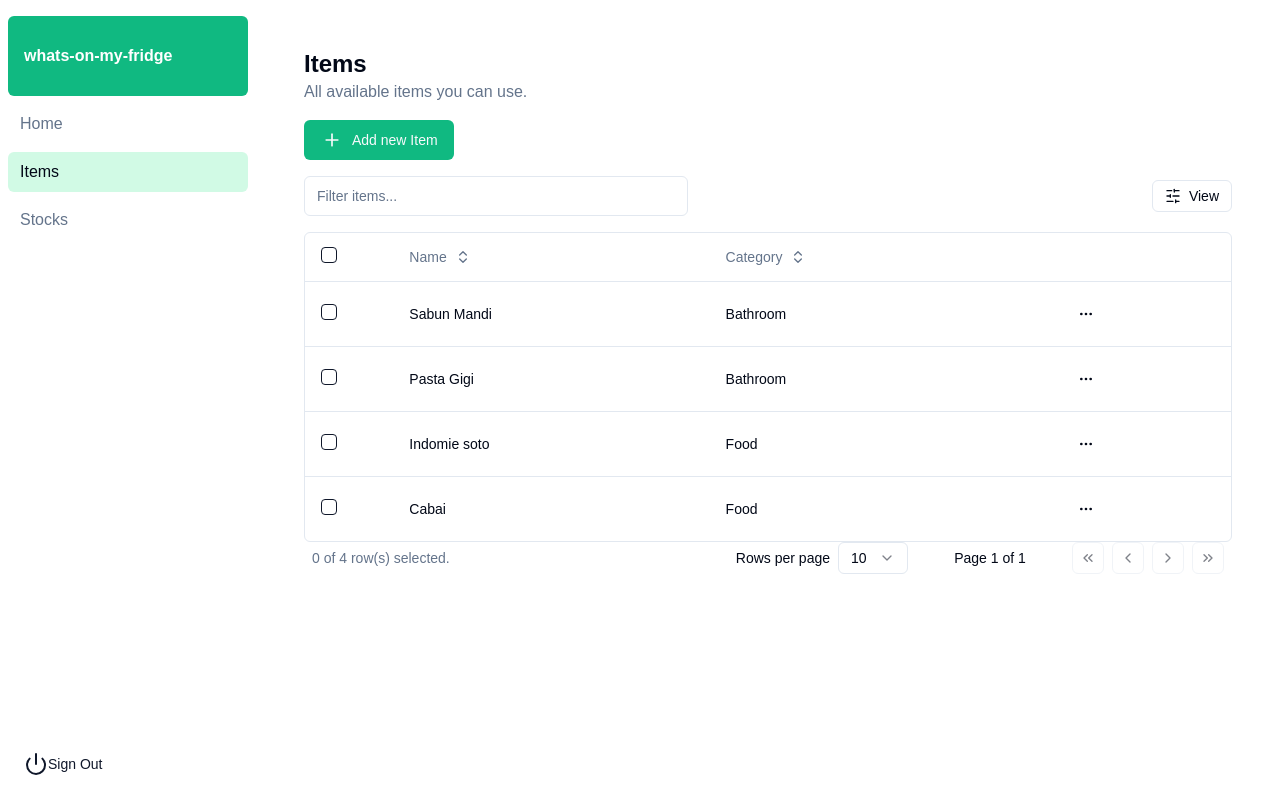
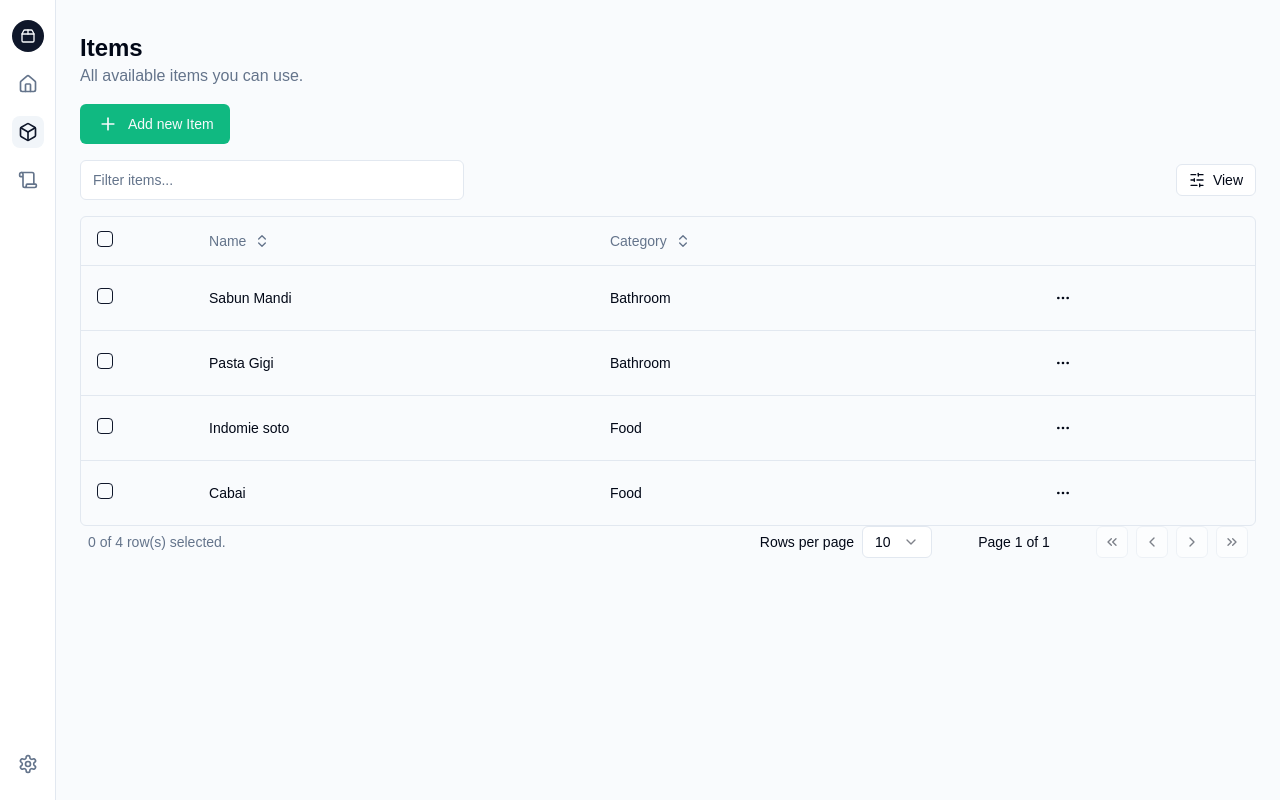
Before and after one commit to rgdmprmd/whats-on-myfridge, a Next.js app: page /dashboard/items in a window 1280 px wide. Built offline with nearby package versions, Linux system fonts and the light colour scheme.

Commit message:
update: use sidenav example from shadcn

```diff
--- a/app/dashboard/items/page.tsx
+++ b/app/dashboard/items/page.tsx
@@ -45,7 +45,7 @@ const ItemsPage = () => {
 				<p className="text-muted-foreground">All available items you can use.</p>
 			</div>
 			<div>
-				<Link href="/dashboard/invoices/create" className={cn(buttonVariants(), "bg-emerald-500 hover:bg-emerald-300")}>
+				<Link href="/dashboard/items/create" className={cn(buttonVariants(), "bg-emerald-500 hover:bg-emerald-300")}>
 					<PlusIcon className="h-5 md:mr-2" /> <span className="hidden md:block">Add new Item </span>
 				</Link>
 				<DataTable columns={columns} data={data} />
--- a/app/dashboard/layout.tsx
+++ b/app/dashboard/layout.tsx
@@ -1,12 +1,14 @@
 import { SideNav } from "@/components/side-nav";
+import { SideNavMobile } from "@/components/side-nav-mobile";
 
 export default function Layout({ children }: { children: React.ReactNode }) {
 	return (
-		<div className="flex h-screen flex-col md:flex-row md:overflow-hidden">
-			<div className="w-full flex-none md:w-64">
-				<SideNav />
+		<div className="flex min-h-screen w-full flex-col bg-muted/40 ">
+			<SideNav />
+			<div className="flex flex-col sm:gap-4 sm:py-4 sm:pl-14">
+				<SideNavMobile />
+				<main className="grid flex-1 items-start gap-4 p-4 sm:px-6 sm:py-0 md:gap-8">{children}</main>
 			</div>
-			<div className="flex-grow p-6 md:overflow-y-auto md:p-12">{children}</div>
 		</div>
 	);
 }
--- /dev/null
+++ b/components/nav-links-mobile.tsx
@@ -0,0 +1,33 @@
+"use client";
+
+import React from "react";
+import { Box, Home, Scroll } from "lucide-react";
+import Link from "next/link";
+import { usePathname } from "next/navigation";
+import { cn } from "@/lib/utils";
+
+const links = [
+	{ name: "Dashboards", href: "/dashboard", icon: Home },
+	{ name: "Items", href: "/dashboard/items", icon: Box },
+	{ name: "Stocks", href: "/dashboard/stocks", icon: Scroll },
+];
+
+const NavLinksMobile = () => {
+	const pathname = usePathname();
+
+	return (
+		<>
+			{links.map((link) => {
+				const LinkIcon = link.icon;
+				return (
+					<Link key={link.href} href={link.href} className={cn("flex items-center gap-4 px-2.5 text-muted-foreground hover:text-foreground", { "text-foreground": pathname === link.href })}>
+						<LinkIcon className="h-5 w-5" />
+						{link.name}
+					</Link>
+				);
+			})}
+		</>
+	);
+};
+
+export default NavLinksMobile;
--- a/components/nav-links.tsx
+++ b/components/nav-links.tsx
@@ -1,15 +1,16 @@
 "use client";
 
 import React from "react";
-import { cn } from "@/lib/utils";
 import Link from "next/link";
 import { usePathname } from "next/navigation";
 import { Box, Home, Scroll } from "lucide-react";
+import { Tooltip, TooltipContent, TooltipTrigger } from "./ui/tooltip";
+import { cn } from "@/lib/utils";
 
 // Map of links to display in the side navigation.
 // Depending on the size of the application, this would be stored in a database.
 const links = [
-	{ name: "Home", href: "/dashboard", icon: Home },
+	{ name: "Dashboards", href: "/dashboard", icon: Home },
 	{ name: "Items", href: "/dashboard/items", icon: Box },
 	{ name: "Stocks", href: "/dashboard/stocks", icon: Scroll },
 ];
@@ -22,10 +23,15 @@ export const NavLinks = () => {
 			{links.map((link) => {
 				const LinkIcon = link.icon;
 				return (
-					<Link key={link.name} href={link.href} className={cn("text-muted-foreground py-1 px-4 hover:bg-emerald-100 hover:text-foreground rounded-md md:flex-none md:justify-start md:p-2 md:px-3", { "text-foreground bg-emerald-100": link.href === pathname })}>
-						<LinkIcon className="w-6 inline-block md:hidden" />
-						<p className="hidden md:block">{link.name}</p>
-					</Link>
+					<Tooltip key={link.href}>
+						<TooltipTrigger asChild>
+							<Link href={link.href} className={cn("flex h-9 w-9 items-center justify-center rounded-lg text-muted-foreground transition-colors hover:text-foreground md:h-8 md:w-8", { "bg-accent text-accent-foreground": pathname == link.href })}>
+								<LinkIcon className="h-5 w-5" />
+								<span className="sr-only">{link.name}</span>
+							</Link>
+						</TooltipTrigger>
+						<TooltipContent side="right">{link.name}</TooltipContent>
+					</Tooltip>
 				);
 			})}
 		</>
--- /dev/null
+++ b/components/side-nav-mobile.tsx
@@ -0,0 +1,34 @@
+import React from "react";
+import { Sheet, SheetContent, SheetTrigger } from "@/components/ui/sheet";
+import { Button } from "@/components/ui/button";
+import { LineChart, Package2, PanelLeft } from "lucide-react";
+import Link from "next/link";
+import NavLinksMobile from "./nav-links-mobile";
+
+export const SideNavMobile = () => {
+	return (
+		<header className="sticky top-0 z-30 flex h-14 items-center gap-4 border-b bg-background px-4 sm:static sm:h-auto sm:border-0 sm:bg-transparent sm:px-6">
+			<Sheet>
+				<SheetTrigger asChild>
+					<Button size="icon" variant="outline" className="sm:hidden">
+						<PanelLeft className="h-5 w-5" />
+						<span className="sr-only">Toggle Menu</span>
+					</Button>
+				</SheetTrigger>
+				<SheetContent side="left" className="sm:max-w-xs">
+					<nav className="grid gap-6 text-lg font-medium">
+						<Link href="/dashboard" className="group flex h-10 w-10 shrink-0 items-center justify-center gap-2 rounded-full bg-primary text-lg font-semibold text-primary-foreground md:text-base">
+							<Package2 className="h-5 w-5 transition-all group-hover:scale-110" />
+							<span className="sr-only">Acme Inc</span>
+						</Link>
+						<NavLinksMobile />
+						<Link href="/dashboard" className="flex items-center gap-4 px-2.5 text-muted-foreground hover:text-foreground">
+							<LineChart className="h-5 w-5" />
+							Settings
+						</Link>
+					</nav>
+				</SheetContent>
+			</Sheet>
+		</header>
+	);
+};
--- a/components/side-nav.tsx
+++ b/components/side-nav.tsx
@@ -1,28 +1,34 @@
 import Link from "next/link";
-import { NavLinks } from "@/components/nav-links";
-import { Button } from "@/components/ui/button";
-import { Power } from "lucide-react";
+// import { NavLinks } from "@/components/nav-links";
+// import { Button } from "@/components/ui/button";
+// import { Power } from "lucide-react";
+import { Tooltip, TooltipContent, TooltipProvider, TooltipTrigger } from "@/components/ui/tooltip";
+import { Package2, Settings } from "lucide-react";
+import { NavLinks } from "./nav-links";
 
 export function SideNav() {
 	return (
-		<div className="flex h-full flex-col px-3 py-4 md:px-2">
-			<Link className="mb-2 flex h-20 items-center justify-start font-semibold bg-emerald-500 text-white rounded-md  p-4 md:h-20" href="/">
-				whats-on-my-fridge
-			</Link>
-			<div className="flex grow flex-row justify-between space-x-2 md:flex-col md:space-x-0 md:space-y-2">
-				<NavLinks />
-				<div className="hidden h-auto w-full grow md:block"></div>
-				<form
-				// action={async () => {
-				// 	"use server";
-				// 	await signOut();
-				// }}
-				>
-					<Button type="submit" variant="link">
-						<Power /> <span className="hidden md:block">Sign Out</span>
-					</Button>
-				</form>
-			</div>
-		</div>
+		<aside className="fixed inset-y-0 left-0 z-10 hidden w-14 flex-col border-r bg-background sm:flex">
+			<TooltipProvider>
+				<nav className="flex flex-col items-center gap-4 px-2 sm:py-5">
+					<Link href="/dashboard" className="group flex h-9 w-9 shrink-0 items-center justify-center gap-2 rounded-full bg-primary text-lg font-semibold text-primary-foreground md:h-8 md:w-8 md:text-base">
+						<Package2 className="h-4 w-4 transition-all group-hover:scale-110" />
+						<span className="sr-only">Acme Inc</span>
+					</Link>
+					<NavLinks />
+				</nav>
+				<nav className="mt-auto flex flex-col items-center gap-4 px-2 sm:py-5">
+					<Tooltip>
+						<TooltipTrigger asChild>
+							<Link href="#" className="flex h-9 w-9 items-center justify-center rounded-lg text-muted-foreground transition-colors hover:text-foreground md:h-8 md:w-8">
+								<Settings className="h-5 w-5" />
+								<span className="sr-only">Settings</span>
+							</Link>
+						</TooltipTrigger>
+						<TooltipContent side="right">Settings</TooltipContent>
+					</Tooltip>
+				</nav>
+			</TooltipProvider>
+		</aside>
 	);
 }
--- /dev/null
+++ b/components/ui/sheet.tsx
@@ -0,0 +1,140 @@
+"use client"
+
+import * as React from "react"
+import * as SheetPrimitive from "@radix-ui/react-dialog"
+import { cva, type VariantProps } from "class-variance-authority"
+import { X } from "lucide-react"
+
+import { cn } from "@/lib/utils"
+
+const Sheet = SheetPrimitive.Root
+
+const SheetTrigger = SheetPrimitive.Trigger
+
+const SheetClose = SheetPrimitive.Close
+
+const SheetPortal = SheetPrimitive.Portal
+
+const SheetOverlay = React.forwardRef<
+  React.ElementRef<typeof SheetPrimitive.Overlay>,
+  React.ComponentPropsWithoutRef<typeof SheetPrimitive.Overlay>
+>(({ className, ...props }, ref) => (
+  <SheetPrimitive.Overlay
+    className={cn(
+      "fixed inset-0 z-50 bg-black/80  data-[state=open]:animate-in data-[state=closed]:animate-out data-[state=closed]:fade-out-0 data-[state=open]:fade-in-0",
+      className
+    )}
+    {...props}
+    ref={ref}
+  />
+))
+SheetOverlay.displayName = SheetPrimitive.Overlay.displayName
+
+const sheetVariants = cva(
+  "fixed z-50 gap-4 bg-background p-6 shadow-lg transition ease-in-out data-[state=open]:animate-in data-[state=closed]:animate-out data-[state=closed]:duration-300 data-[state=open]:duration-500",
+  {
+    variants: {
+      side: {
+        top: "inset-x-0 top-0 border-b data-[state=closed]:slide-out-to-top data-[state=open]:slide-in-from-top",
+        bottom:
+          "inset-x-0 bottom-0 border-t data-[state=closed]:slide-out-to-bottom data-[state=open]:slide-in-from-bottom",
+        left: "inset-y-0 left-0 h-full w-3/4 border-r data-[state=closed]:slide-out-to-left data-[state=open]:slide-in-from-left sm:max-w-sm",
+        right:
+          "inset-y-0 right-0 h-full w-3/4  border-l data-[state=closed]:slide-out-to-right data-[state=open]:slide-in-from-right sm:max-w-sm",
+      },
+    },
+    defaultVariants: {
+      side: "right",
+    },
+  }
+)
+
+interface SheetContentProps
+  extends React.ComponentPropsWithoutRef<typeof SheetPrimitive.Content>,
+    VariantProps<typeof sheetVariants> {}
+
+const SheetContent = React.forwardRef<
+  React.ElementRef<typeof SheetPrimitive.Content>,
+  SheetContentProps
+>(({ side = "right", className, children, ...props }, ref) => (
+  <SheetPortal>
+    <SheetOverlay />
+    <SheetPrimitive.Content
+      ref={ref}
+      className={cn(sheetVariants({ side }), className)}
+      {...props}
+    >
+      {children}
+      <SheetPrimitive.Close className="absolute right-4 top-4 rounded-sm opacity-70 ring-offset-background transition-opacity hover:opacity-100 focus:outline-none focus:ring-2 focus:ring-ring focus:ring-offset-2 disabled:pointer-events-none data-[state=open]:bg-secondary">
+        <X className="h-4 w-4" />
+        <span className="sr-only">Close</span>
+      </SheetPrimitive.Close>
+    </SheetPrimitive.Content>
+  </SheetPortal>
+))
+SheetContent.displayName = SheetPrimitive.Content.displayName
+
+const SheetHeader = ({
+  className,
+  ...props
+}: React.HTMLAttributes<HTMLDivElement>) => (
+  <div
+    className={cn(
+      "flex flex-col space-y-2 text-center sm:text-left",
+      className
+    )}
+    {...props}
+  />
+)
+SheetHeader.displayName = "SheetHeader"
+
+const SheetFooter = ({
+  className,
+  ...props
+}: React.HTMLAttributes<HTMLDivElement>) => (
+  <div
+    className={cn(
+      "flex flex-col-reverse sm:flex-row sm:justify-end sm:space-x-2",
+      className
+    )}
+    {...props}
+  />
+)
+SheetFooter.displayName = "SheetFooter"
+
+const SheetTitle = React.forwardRef<
+  React.ElementRef<typeof SheetPrimitive.Title>,
+  React.ComponentPropsWithoutRef<typeof SheetPrimitive.Title>
+>(({ className, ...props }, ref) => (
+  <SheetPrimitive.Title
+    ref={ref}
+    className={cn("text-lg font-semibold text-foreground", className)}
+    {...props}
+  />
+))
+SheetTitle.displayName = SheetPrimitive.Title.displayName
+
+const SheetDescription = React.forwardRef<
+  React.ElementRef<typeof SheetPrimitive.Description>,
+  React.ComponentPropsWithoutRef<typeof SheetPrimitive.Description>
+>(({ className, ...props }, ref) => (
+  <SheetPrimitive.Description
+    ref={ref}
+    className={cn("text-sm text-muted-foreground", className)}
+    {...props}
+  />
+))
+SheetDescription.displayName = SheetPrimitive.Description.displayName
+
+export {
+  Sheet,
+  SheetPortal,
+  SheetOverlay,
+  SheetTrigger,
+  SheetClose,
+  SheetContent,
+  SheetHeader,
+  SheetFooter,
+  SheetTitle,
+  SheetDescription,
+}
--- /dev/null
+++ b/components/ui/tooltip.tsx
@@ -0,0 +1,30 @@
+"use client"
+
+import * as React from "react"
+import * as TooltipPrimitive from "@radix-ui/react-tooltip"
+
+import { cn } from "@/lib/utils"
+
+const TooltipProvider = TooltipPrimitive.Provider
+
+const Tooltip = TooltipPrimitive.Root
+
+const TooltipTrigger = TooltipPrimitive.Trigger
+
+const TooltipContent = React.forwardRef<
+  React.ElementRef<typeof TooltipPrimitive.Content>,
+  React.ComponentPropsWithoutRef<typeof TooltipPrimitive.Content>
+>(({ className, sideOffset = 4, ...props }, ref) => (
+  <TooltipPrimitive.Content
+    ref={ref}
+    sideOffset={sideOffset}
+    className={cn(
+      "z-50 overflow-hidden rounded-md border bg-popover px-3 py-1.5 text-sm text-popover-foreground shadow-md animate-in fade-in-0 zoom-in-95 data-[state=closed]:animate-out data-[state=closed]:fade-out-0 data-[state=closed]:zoom-out-95 data-[side=bottom]:slide-in-from-top-2 data-[side=left]:slide-in-from-right-2 data-[side=right]:slide-in-from-left-2 data-[side=top]:slide-in-from-bottom-2",
+      className
+    )}
+    {...props}
+  />
+))
+TooltipContent.displayName = TooltipPrimitive.Content.displayName
+
+export { Tooltip, TooltipTrigger, TooltipContent, TooltipProvider }
--- a/package.json
+++ b/package.json
@@ -11,9 +11,11 @@
   "dependencies": {
     "@prisma/client": "5.20.0",
     "@radix-ui/react-checkbox": "^1.1.2",
+    "@radix-ui/react-dialog": "^1.1.2",
     "@radix-ui/react-dropdown-menu": "^2.1.2",
     "@radix-ui/react-select": "^2.1.2",
     "@radix-ui/react-slot": "^1.1.0",
+    "@radix-ui/react-tooltip": "^1.1.3",
     "@tanstack/react-table": "^8.20.5",
     "class-variance-authority": "^0.7.0",
     "clsx": "^2.1.1",
```
Also changed, not shown: app/dashboard/items/create/page.tsx (added, +7 -0 lines), components/dash.tsx (added), 1 other file (tests, documents, lock files or other folders).
